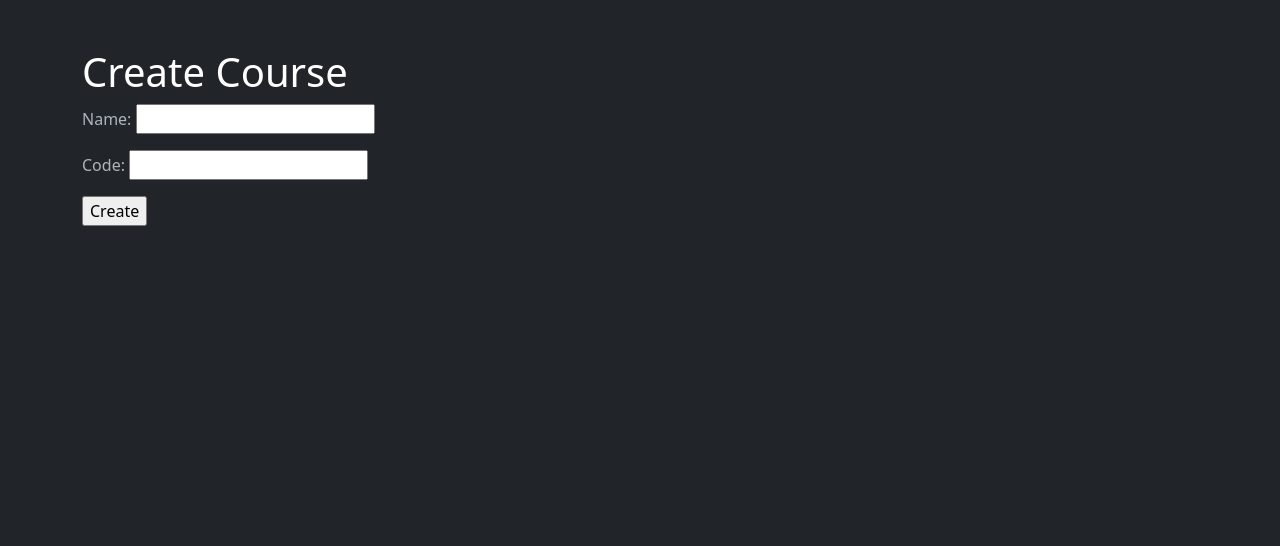
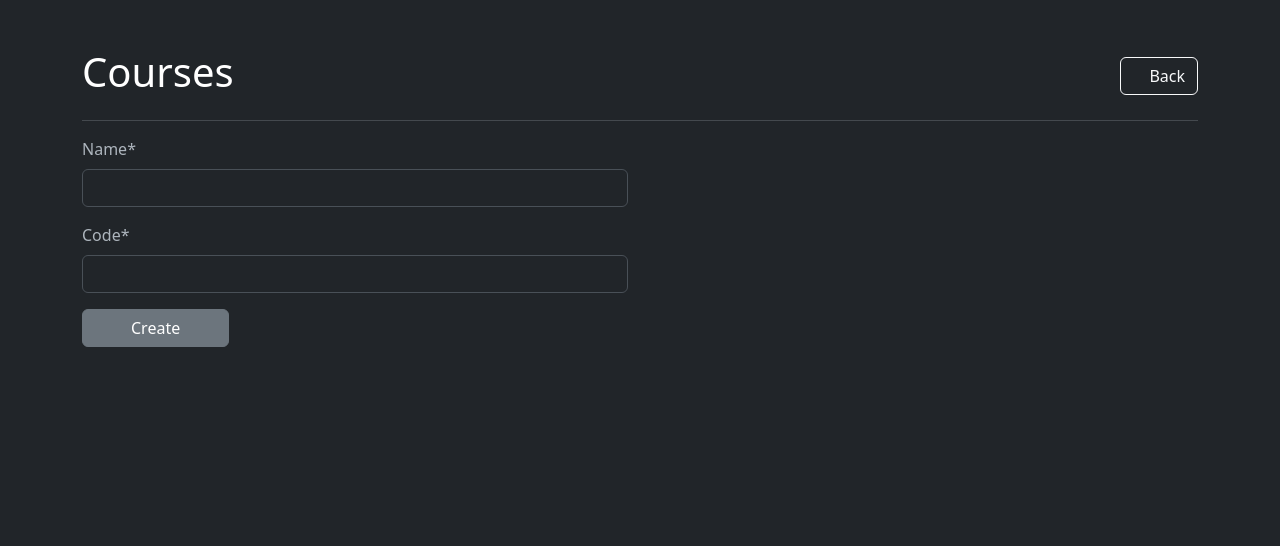
Before and after one commit to ntholi/pasp, a Django app: page /courses/create/ in a window 1280 px wide. Shown: the part 68-614 px from the top of the page. Run offline with Django 4.2, Linux system fonts and the light colour scheme; the visitor is signed in with stand-in values (Sample User, id 1); some libraries are stand-ins or nearby versions; some web fonts are replaced.

Commit message:
add bootstrap to course create form

```diff
--- a/courses/templates/courses/create.html
+++ b/courses/templates/courses/create.html
@@ -1,12 +1,23 @@
 {% extends 'base/base.html' %}
-{% load static %}
-
+{% load crispy_forms_filters %}
+{% load crispy_forms_tags %}
 
 {% block content %}
-    <h1>Create Course</h1>
-    <form method="post">
-        {% csrf_token %}
-        {{ form.as_p }}
-        <input type="submit" value="Create">
-    </form>
+    <div class="d-flex justify-content-between flex-wrap flex-md-nowrap align-items-center pb-0 mb-0">
+        <h1 class="fw-normal">Courses</h1>
+        <a class="btn btn-outline-light" href="{% url 'courses:index' %}">
+            <i class="fas fa-arrow-left"></i>
+            Back
+        </a>
+    </div>
+    <hr />
+    <div class="row">
+        <div class="col-md-6">
+            <form method="post">
+                {% csrf_token %}
+                {{ form|crispy }}
+                <button type="submit" class="btn btn-secondary px-5">Create</button>
+            </form>
+        </div>
+    </div>
 {% endblock %}
--- a/courses/templates/courses/index.html
+++ b/courses/templates/courses/index.html
@@ -4,7 +4,7 @@
 {% block content %}
 
     <div class="d-flex justify-content-between flex-wrap flex-md-nowrap align-items-center pb-0 mb-0">
-        <h1>Courses</h1>
+        <h1 class="fw-normal">Courses</h1>
         <a class="btn btn-light" href="{% url 'courses:create' %}">
             <i class="fas fa-plus"></i>
             Create
```
